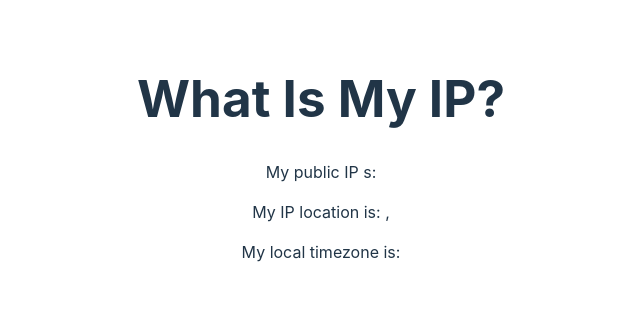
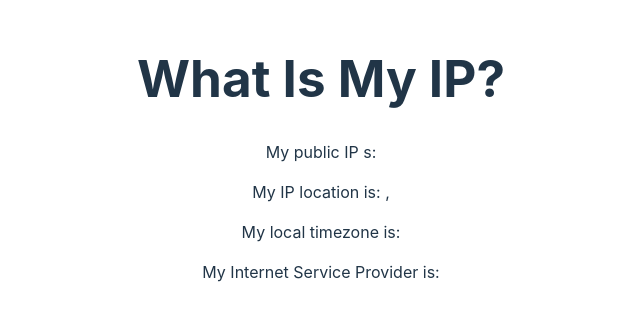
Before and after one commit to obisaga/myIPapp, a React (Vite) app: page / in a window 1280 px wide. Shown: the part 242-562 px from the top of the page, without its empty margins (319-959 px from the left). Built offline with nearby package versions, Linux system fonts and the light colour scheme; no server answers.

Commit message:
level 1 update

```diff
--- a/src/App.jsx
+++ b/src/App.jsx
@@ -1,6 +1,4 @@
 import { useState } from 'react'
-import reactLogo from './assets/react.svg'
-import viteLogo from '/vite.svg'
 import './App.css'
 import FindIP from './components/FindIP'
 
--- a/src/components/FindIP.jsx
+++ b/src/components/FindIP.jsx
@@ -11,6 +11,7 @@ const FindIP = () => {
 
     const [ipAddress, setIpAddress] = useState("");
     const [location, setLocation] = useState("");
+    const [isp, setIsp] = useState("");
 
     useEffect(() => {
       const fetchIp = async () => {
@@ -19,6 +20,7 @@ const FindIP = () => {
           const data = await response.json();
           setIpAddress(data.ip);
           setLocation(data.location);
+          setIsp(data.isp);
         } catch (error) {
           console.error(error);
         }
@@ -34,7 +36,7 @@ const FindIP = () => {
 <p>My public IP s: {ipAddress}</p>
 <p>My IP location is: {location.region}, {location.country}</p>
 <p>My local timezone is: {location.timezone}</p>
-
+<p>My Internet Service Provider is: {isp}</p>
 </div>
 
   )
```
